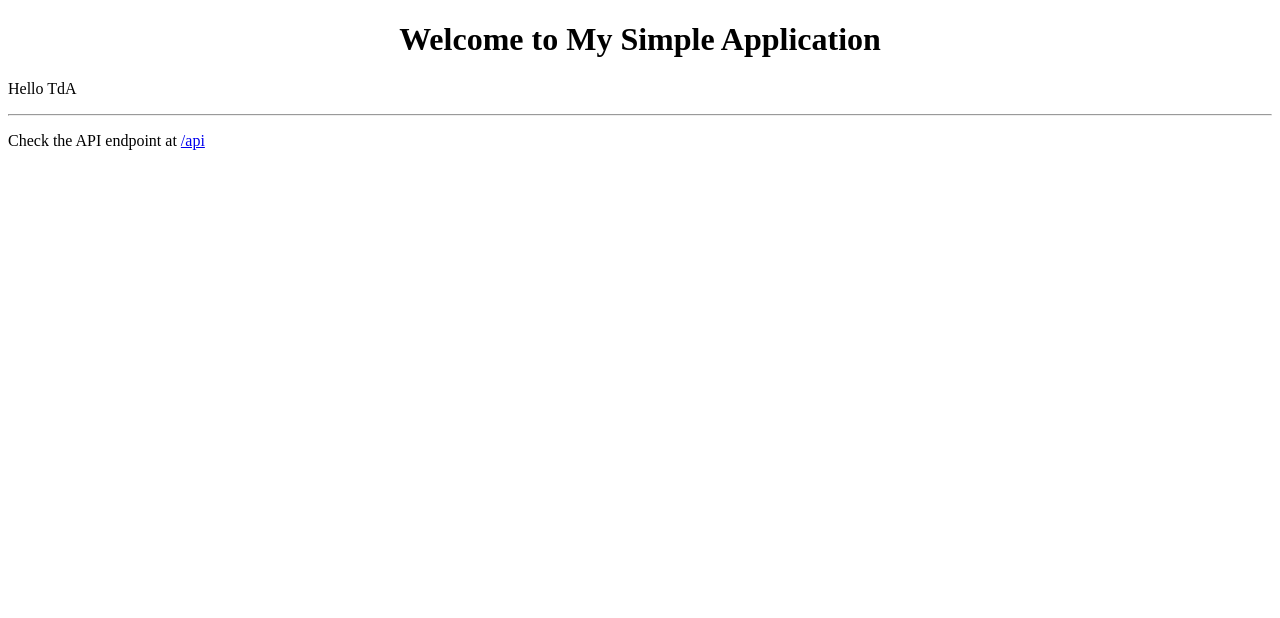
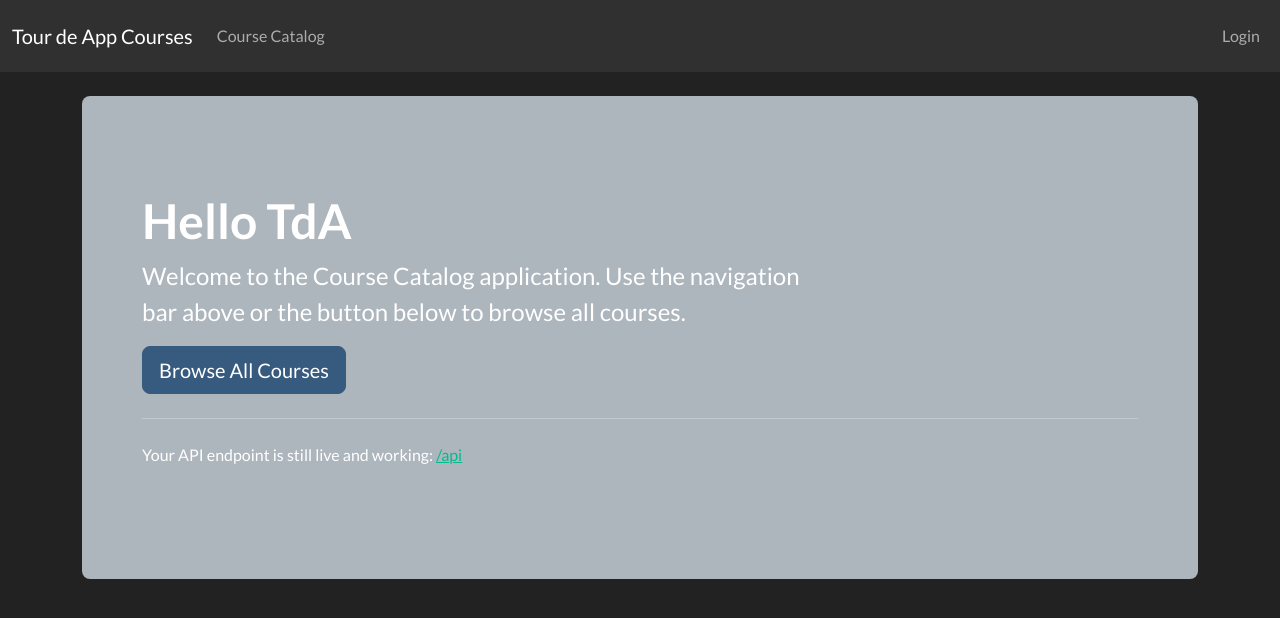
Before and after one commit to ILoveRice07/Tda26-TuATam, a Flask app: page / in a window 1280 px wide. Shown: the top 618 px of the page. Run offline with Flask 3, Linux system fonts and the light colour scheme; some libraries are stand-ins or nearby versions.

Commit message:
Jinja base + login + courses

```diff
--- a/app.py
+++ b/app.py
@@ -17,5 +17,9 @@ def api_endpoint():
 def courses():
     return render_template('courses.html')
 
-#if __name__ == __name__:
-    #app.run()
+@app.route('/login')
+def login():
+    return render_template('login.html')
+
+if __name__ == __name__:
+    app.run()
--- /dev/null
+++ b/templates/base.html
@@ -0,0 +1,54 @@
+<!DOCTYPE html>
+<html lang="en">
+<head>
+    <meta charset="UTF-8">
+    <meta name="viewport" content="width=device-width, initial-scale=1.0">
+
+    <link href="https://cdn.jsdelivr.net/npm/bootswatch@5.3.3/dist/darkly/bootstrap.min.css" rel="stylesheet">
+
+    <title>{% block title %}Tour de App{% endblock %}</title>
+</head>
+<body>
+  <nav class="navbar navbar-expand-lg navbar-dark bg-dark">
+    <div class="container-fluid">
+      <a class="navbar-brand" href="/">Tour de App Courses</a>
+
+      <button class="navbar-toggler" type="button" data-bs-toggle="collapse" data-bs-target="#navbar">
+        <span class="navbar-toggler-icon"></span>
+      </button>
+
+      <div class="collapse navbar-collapse" id="navbar">
+        <div class="navbar-nav me-auto">
+          <a class="nav-item nav-link" href="/courses">Course Catalog</a>
+        </div>
+
+        <div class="navbar-nav ms-auto">
+          {% if user and user.is_authenticated %}
+            <a class="nav-item nav-link" href="/dashboard">Dashboard</a>
+            <a class="nav-item nav-link" href="/logout">Logout</a>
+          {% else %}
+            <a class="nav-item nav-link" href="/login">Login</a>
+            {% endif %}
+        </div>
+      </div>
+    </div>
+  </nav>
+
+  {% with messages = get_flashed_messages(with_categories=True) %}
+    {% if messages %}
+      {% for category, message in messages %}
+      <div class="container mt-3">
+        <div class="alert alert-{{ 'danger' if category == 'error' else 'success' }} alert-dismissible fade show" role="alert">
+          {{ message }}
+          <button type="button" class="btn-close" data-bs-dismiss="alert"></button>
+        </div>
+      </div>
+      {% endfor %}
+    {% endif %}
+  {% endwith %}
+
+  <div class="container mt-4">{% block content %}{% endblock %}</div>
+
+  <script src="https://cdn.jsdelivr.net/npm/bootstrap@5.3.5/dist/js/bootstrap.bundle.min.js" integrity="sha384-k6d4wzSIapyDyv1kpU366/PK5hCdSbCRGRCMv+eplOQJWyd1fbcAu9OCUj5zNLiq" crossorigin="anonymous"></script>
+</body>
+</html>
--- a/templates/index.html
+++ b/templates/index.html
@@ -1,16 +1,24 @@
-<!DOCTYPE html>
-<html lang="en">
-<head>
-    <meta charset="UTF-8">
-    <title>Simple App</title>
-    <link rel="stylesheet" href="{{ url_for('static', filename='styles.css') }}">
-</head>
-<body>
-    <div class="container">
+{% extends "base.html" %}
+
+{% block title %}Home | Tour de App{% endblock %}
+
+{% block content %}
+    <div class="p-5 mb-4 bg-light rounded-3">
+        <div class="container-fluid py-5">
+
+            <h1 class="display-5 fw-bold">Hello TdA</h1>
+
+            <p class="col-md-8 fs-4">
+                Welcome to the Course Catalog application. Use the navigation bar above or the button below to browse all courses.
+            </p>
+
+            <a href="/courses" class="btn btn-primary btn-lg" role="button">
+                Browse All Courses
+            </a>
+
+            <hr class="my-4">
+
+            <p>Your API endpoint is still live and working: <a href="/api">/api</a></p>
+        </div>
     </div>
-    <h1>Welcome to My Simple Application</h1>
-    <p>Hello TdA</p>
-    <hr>
-    <p>Check the API endpoint at <a href="/api">/api</a></p>
-</body>
-</html>
+{% endblock %}
```
Also changed, not shown: templates/courses.html (+14 -13 lines), templates/login.html (added, +28 -0 lines).
